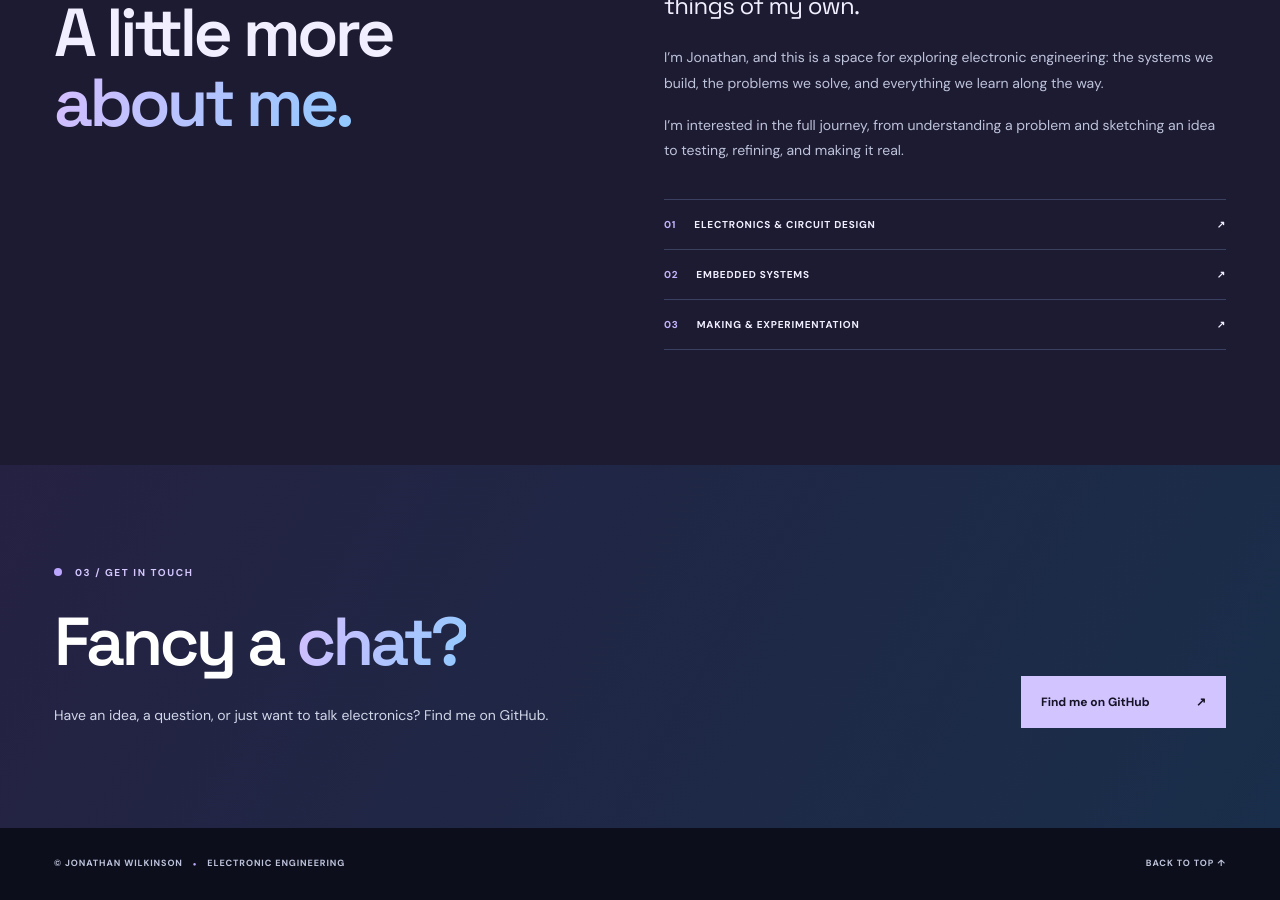
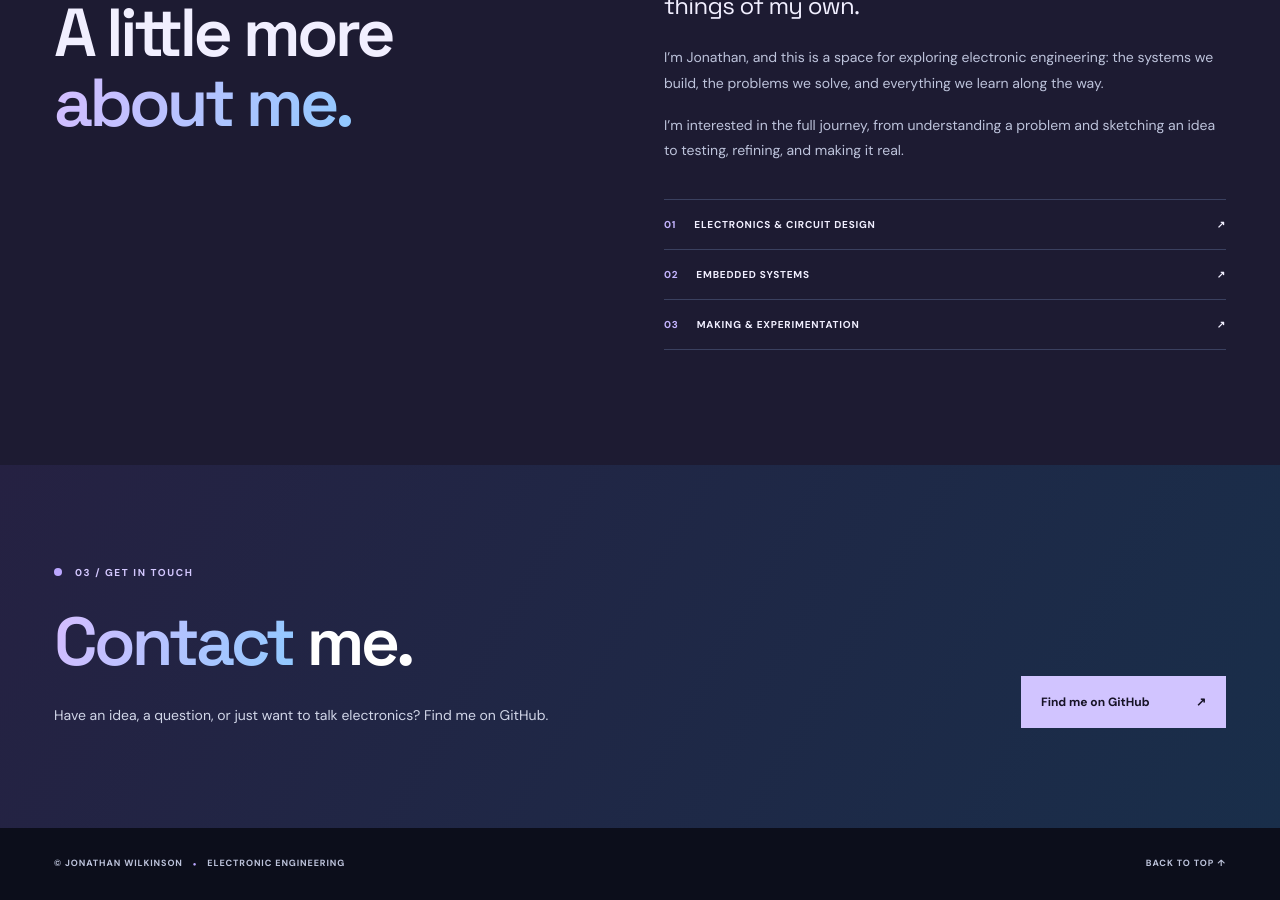
Before and after one commit to joewilkyway/jonathanwilkinson, a Jekyll site: the page built from index.html, in a window 1280 px wide and 900 px high, scrolled down 1841 px. Built offline with Jekyll 4.4.1, drawn with Linux system fonts in a browser that asks for light colours.

Commit message:
Update contact section heading and eyebrow text

```diff
--- a/index.html
+++ b/index.html
@@ -102,7 +102,7 @@
     <section id="contact" class="contact-section">
       <div class="container">
         <div class="row align-items-end g-4">
-          <div class="col-lg-8"><p class="eyebrow"><span class="status-dot"></span> 03 / GET IN TOUCH</p><h2>Fancy a <em>chat?</em></h2><p>Have an idea, a question, or just want to talk electronics? Find me on GitHub.</p></div>
+          <div class="col-lg-8"><p class="eyebrow"><span class="status-dot"></span> 03 / GET IN TOUCH</p><h2><em>Contact</em> me.</h2><p>Have an idea, a question, or just want to talk electronics? Find me on GitHub.</p></div>
           <div class="col-lg-4 contact-action"><a class="button button-light" href="https://github.com/joewilkyway">Find me on GitHub <span aria-hidden="true">↗</span></a></div>
         </div>
       </div>
```
